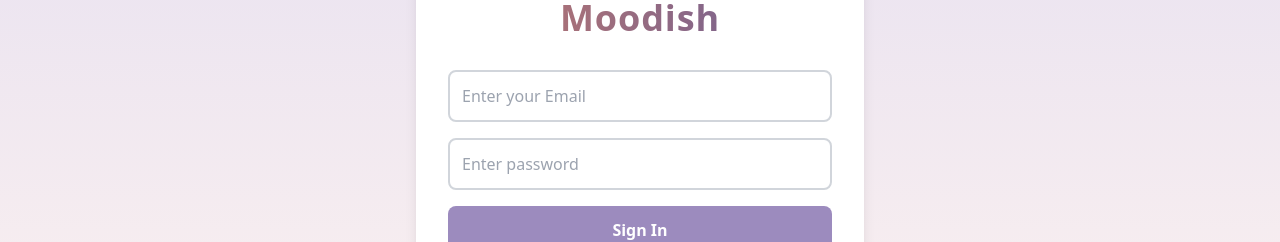
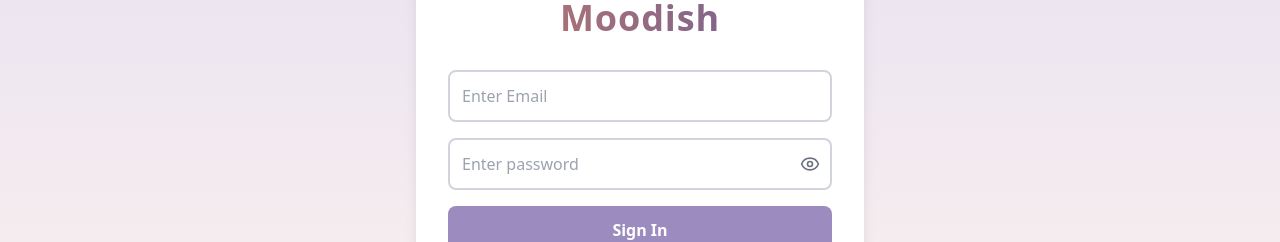
Before and after one commit to eyekavya/Moodish-React, a React (Create React App) app: page /signin in a window 1280 px wide. Shown: the part 288-530 px from the top of the page. Built offline with nearby package versions, Linux system fonts and the light colour scheme; no server answers.

Commit message:
add password visibility toggle in Authentication component

```diff
--- a/src/components/Authentication/index.js
+++ b/src/components/Authentication/index.js
@@ -1,5 +1,6 @@
 import React, { useState } from "react";
 import { Link, useNavigate } from "react-router-dom";
+import { Eye, EyeOff } from "lucide-react";
 import authApi from "../../utils/firebase/auth/authApi";
 import firestoreApi from "../../utils/firebase/firestore/db";
 import { toast } from "sonner";
@@ -12,6 +13,8 @@
     email: "",
     password: "",
   });
+
+  const [showPassword, setShowPassword] = useState(false);
 
   function onChangeInput(e) {
     setAuthData({ ...authData, [e.target.name]: e.target.value });
@@ -72,21 +75,29 @@
             )}
             <input
               type="email"
-              placeholder="Enter your Email"
+              placeholder="Enter Email"
               name="email"
               value={authData.email}
               onChange={onChangeInput}
               className="w-full p-3 border border-gray-300 rounded-lg focus:outline-none border-2 focus:border-lavender-600"
             />
+            <div className="relative">
               <input
-              type="password"
+                type={showPassword ? "text" : "password"}
                 placeholder="Enter password"
                 name="password"
                 value={authData.password}
                 onChange={onChangeInput}
-              className="w-full p-3 border border-gray-300 rounded-lg focus:outline-none border-2 focus:border-lavender-600"
+                className="w-full p-3 border border-gray-300 rounded-lg focus:outline-none border-2 focus:border-lavender-600 pr-10"
               />
-
+              <button
+                type="button"
+                className="absolute right-3 top-1/2 transform -translate-y-1/2 text-gray-500 hover:text-gray-700 active:text-gray-600 transition"
+                onClick={() => setShowPassword(!showPassword)}
+              >
+                {showPassword ? <EyeOff size={20} /> : <Eye size={20} />}
+              </button>
+            </div>
             <button
               className="w-full bg-lavender-600 text-white py-3 rounded-lg hover:bg-lavender-800 transition-all duration-200 font-bold"
               onClick={isSignUp ? onClickSignUp : onClickSignIn}
```
Lines whose indentation alone changed are shown as unchanged.
